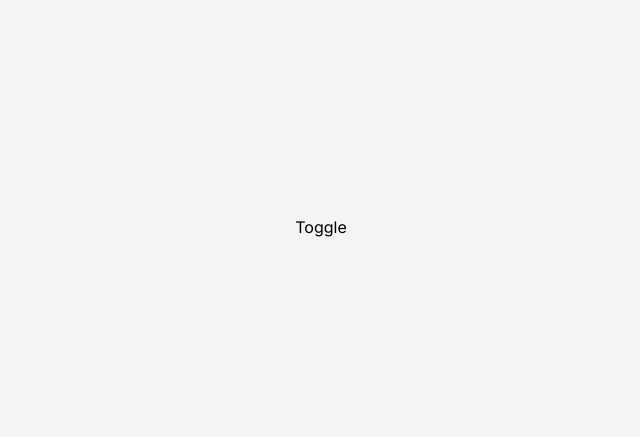
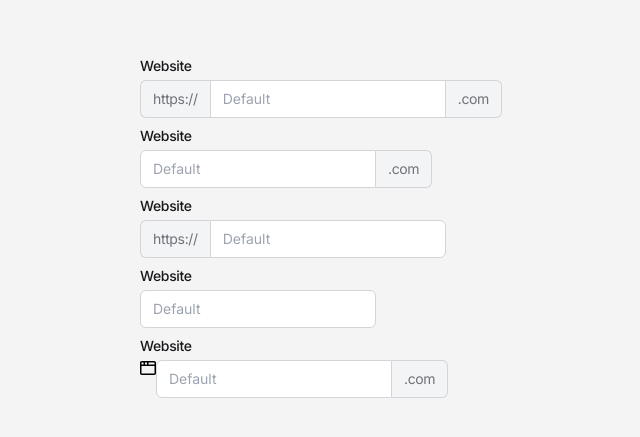
Before and after one commit to eric-figueira/ui-playground, a React (Vite) app: page / in a window 1280 px wide. Shown: the part 173-610 px from the top of the page, without its empty margins (319-959 px from the left). Built offline with nearby package versions, Linux system fonts and the light colour scheme.

Commit message:
wip: add geist input text

```diff
--- a/src/App.tsx
+++ b/src/App.tsx
@@ -1,10 +1,40 @@
-import { DataAttributes } from "./components/attributes/data";
+import { Input } from "./components/design-systems/geist/input/input";
+import { Icons } from "./components/icons";
 
 export function App() {
   return (
     <main className="w-fulll h-screen bg-zinc-100 flex justify-center items-center">
       <div className="flex flex-col justify-center gap-2">
-        <DataAttributes />
+        <Input
+          label="Website"
+          prefix="https://"
+          suffix=".com"
+          placeholder="Default"
+        />
+
+        <Input
+          label="Website"
+          suffix=".com"
+          placeholder="Default"
+        />
+
+        <Input
+          label="Website"
+          prefix="https://"
+          placeholder="Default"
+        />
+
+        <Input
+          label="Website"
+          placeholder="Default"
+        />
+
+        <Input
+          label="Website"
+          iconLeft={Icons.website}
+          suffix=".com"
+          placeholder="Default"
+        />
       </div>
     </main>
   )
--- /dev/null
+++ b/src/components/design-systems/geist/input/input-appendix.tsx
@@ -0,0 +1,17 @@
+import React from "react";
+import { cn } from "../../../../lib/cn";
+
+export interface InputAppendix extends React.PropsWithChildren {
+  isRight?: boolean
+}
+
+export function InputAppendix({ children, isRight = false }: InputAppendix) {
+  const base = "w-fit min-h-full flex justify-center items-center py-1 px-3 bg-gray-100 font-normal tracking-tight text-sm text-zinc-500 border border-zinc-300"
+  const custom = isRight ? "rounded-tr-md rounded-br-md border-l-0" : "rounded-tl-md rounded-bl-md border-r-0"
+
+  return (
+    <span className={cn(base, custom)}>
+      {children}
+    </span>
+  )
+}
--- /dev/null
+++ b/src/components/design-systems/geist/input/input-icon.tsx
@@ -0,0 +1,11 @@
+import React from "react"
+
+export interface InputIcon {
+  icon: React.ElementType
+}
+
+export function InputIcon({ icon: Icon }: InputIcon) {
+  return (
+    <Icon className="size-4 pointer-events-none"/>
+  )
+}
--- /dev/null
+++ b/src/components/design-systems/geist/input/input.tsx
@@ -0,0 +1,54 @@
+import React from "react";
+import { InputAppendix } from "./input-appendix";
+import { cn } from "../../../../lib/cn";
+import { InputIcon } from "./input-icon";
+
+export interface InputProps extends React.InputHTMLAttributes<HTMLInputElement> {
+  label?: string
+  prefix?: string
+  suffix?: string
+  iconRight?: React.ElementType
+  iconLeft?: React.ElementType
+}
+
+const Input = React.forwardRef<HTMLInputElement, InputProps>(
+  ({
+    label,
+    prefix,
+    suffix,
+    iconLeft,
+    iconRight,
+    type = "text",
+    className,
+    ...props
+   }, ref) => {
+    return (
+      <div className="flex flex-col gap-1">
+        {label && (
+          <span className="font-medium text-sm tracking-tight text-zinc-900">{label}</span>
+        )}
+        <div className="inline-flex h-fit rounded-md focus-within:ring-2 focus-within:ring-offset-2 focus-within:outline-none focus-within:ring-zinc-300 transition w-fit">
+          {prefix && <InputAppendix>{prefix}</InputAppendix>}
+          {iconLeft && <InputIcon icon={iconLeft} />}
+
+          <input
+            type={type}
+            ref={ref}
+            className={cn(
+              "py-2 px-3 border border-zinc-300 text-sm text-zinc-800 focus:outline-none",
+              !prefix && "rounded-tl-md rounded-bl-md",
+              !suffix && "rounded-tr-md rounded-br-md",
+              className
+            )}
+            {...props}
+          />
+
+          {iconRight && <InputIcon icon={iconRight} />}
+          {suffix && <InputAppendix isRight>{suffix}</InputAppendix>}
+        </div>
+      </div>
+    )
+  }
+)
+
+export { Input }
--- /dev/null
+++ b/src/components/icons.tsx
@@ -0,0 +1,17 @@
+import React from "react"
+
+type IconProps = React.HTMLAttributes<SVGElement>
+
+export const Icons = {
+  website: (props: IconProps) => (
+    <svg
+      xmlns="http://www.w3.org/2000/svg"
+      viewBox="0 0 16 16"
+      width="16"
+      height="16"
+      {...props}
+    >
+      <path d="M0 2.75C0 1.784.784 1 1.75 1h12.5c.966 0 1.75.784 1.75 1.75v10.5A1.75 1.75 0 0 1 14.25 15H1.75A1.75 1.75 0 0 1 0 13.25ZM14.5 6h-13v7.25c0 .138.112.25.25.25h12.5a.25.25 0 0 0 .25-.25Zm-6-3.5v2h6V2.75a.25.25 0 0 0-.25-.25ZM5 2.5v2h2v-2Zm-3.25 0a.25.25 0 0 0-.25.25V4.5h2v-2Z" />
+    </svg>
+  )
+}
```
Also changed, not shown: src/components/design-systems/carbon/button.tsx (renamed from src/components/carbon/button.tsx), src/components/design-systems/shadcnui/button.tsx (renamed from src/components/shadcnui/button.tsx), src/components/design-systems/shadcnui/card.tsx (renamed from src/components/shadcnui/card.tsx), src/components/lab/attributes/data.tsx (renamed from src/components/attributes/data.tsx), src/components/lab/css-selector/component.module.css (renamed from src/components/css-selector/component.module.css), src/components/lab/css-selector/component.tsx (renamed from src/components/css-selector/component.tsx).
